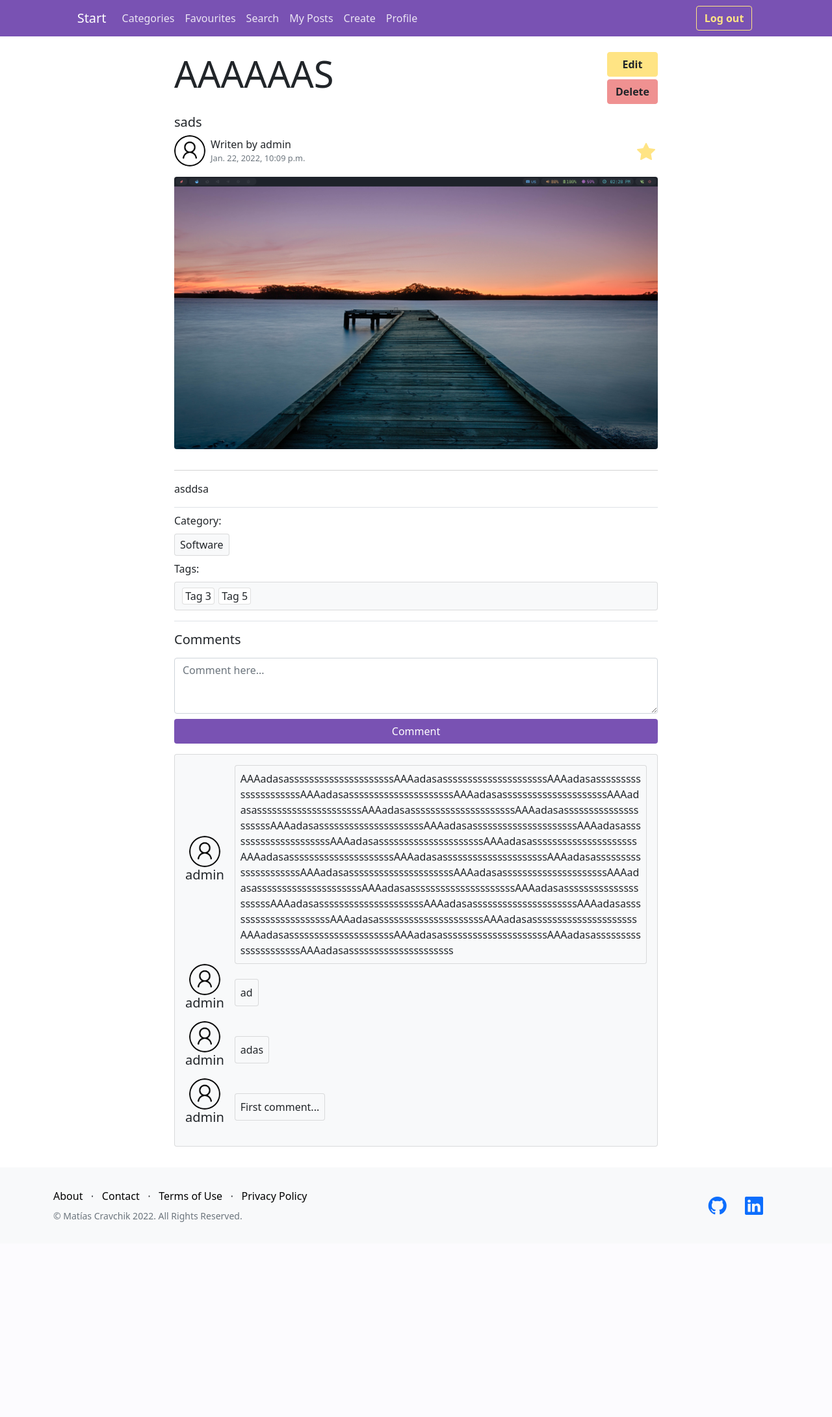
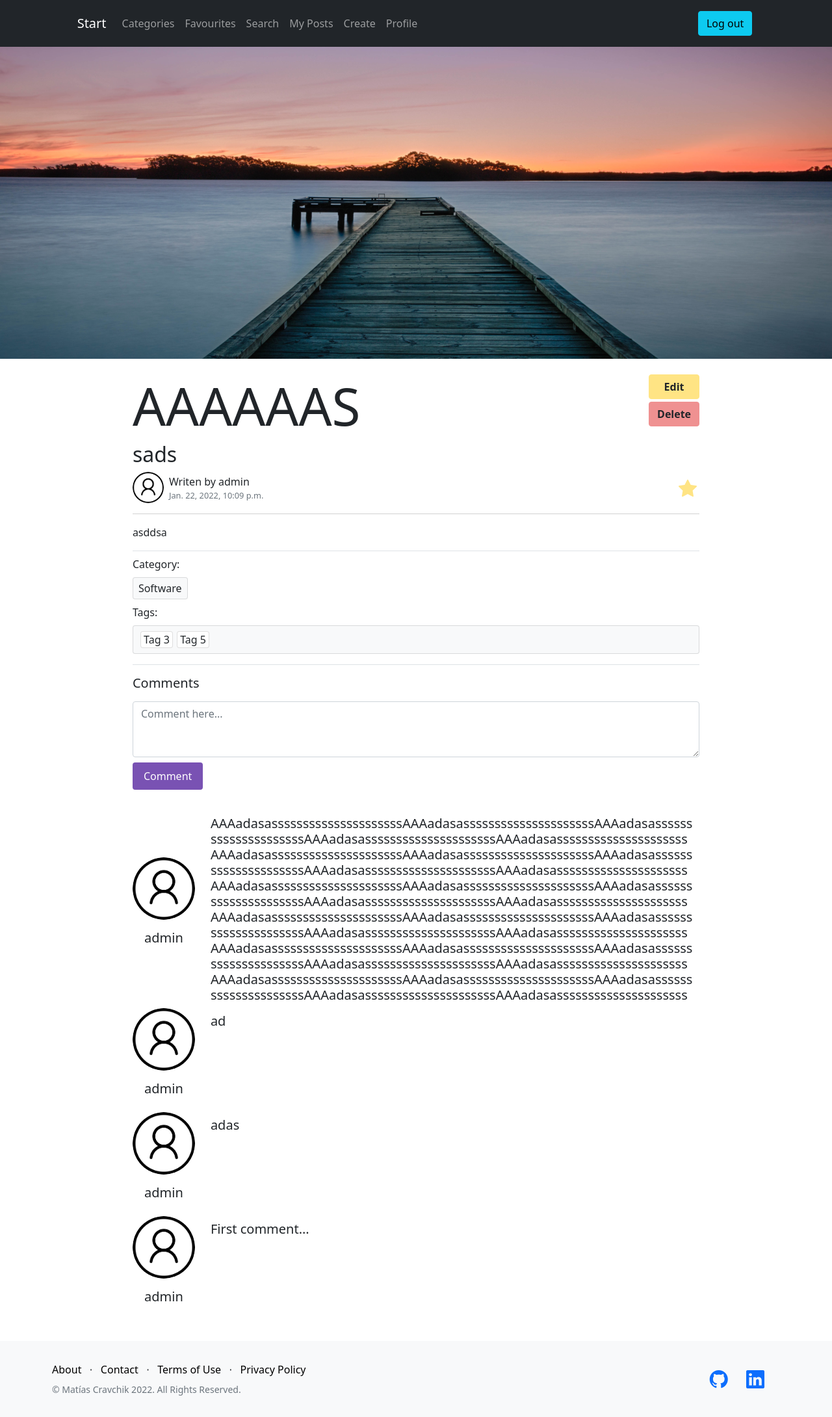
Before and after one commit to MatiasCra/DjangoBlog, a Django app: page /blog/post/4 in a window 1280 px wide. Shown: the whole page at 65% size. Before the commit the page ends 1880 px from the top, so only its background shows below. Run offline with Django 4.2, Linux system fonts and the light colour scheme; a user stored in the database is signed in; data comes from the database, SQL or seed files in the repository; both versions use the stored data as it was after the commit; some libraries are stand-ins or nearby versions.

Commit message:
redisign and tweaks

```diff
--- a/DjangoBlog/static/scripts.js
+++ b/DjangoBlog/static/scripts.js
@@ -67,10 +67,11 @@ const filterCollectionByValue = (collection, val) => {
   return false;
 };
 
+const isEmpty = (text) => !text.trim().length;
+
 const isValidTag = (tag) => {
-  isEmpty = !tag.trim().length;
   isNumeric = !isNaN(tag) || !isNaN(parseFloat(tag));
-  return !isEmpty && !isNumeric;
+  return !isEmpty(tag) && !isNumeric;
 };
 
 // Add tag entered to the list
@@ -232,18 +233,18 @@ if (commentBtn) {
     // Comment div
     commentContainer = document.createElement("div");
     commentContainer.className =
-      "d-flex justify-content-start align-items-center link-container";
+      "d-flex justify-content-start align-items-center";
     // User info div
     userContainer = document.createElement("div");
     userContainer.className =
-      "d-flex flex-column align-items-center justify-content-center text-center";
+      "d-flex flex-column align-items-center justify-content-center text-center mb-2";
     // Profile img
     userImg = document.createElement("img");
     userImg.alt = "comment-avatar";
     userImg.src = JSON.parse(
       document.getElementById("avatarContext").textContent
     );
-    userImg.className = "author-avatar";
+    userImg.className = "comment-avatar mx-auto";
     // Username
     userP = document.createElement("p");
     userP.className = "display-5 fs-5";
@@ -253,21 +254,31 @@ if (commentBtn) {
     // Add user info to div
     userContainer.appendChild(userImg);
     userContainer.appendChild(userP);
-    // Comment content p
-    commentP = document.createElement("p");
-    commentP.className = "m-0 ms-3 p-2 card bg-light";
-    commentP.innerHTML = content;
+    // Comment content div
+    commentDiv = document.createElement("div");
+    commentDiv.className = "m-0 ms-3 px-2 w-100 align-self-start h5 fw-normal break-all";
+    commentDiv.innerHTML = content;
     // Add all comment info to div
     commentContainer.appendChild(userContainer);
-    commentContainer.appendChild(commentP);
+    commentContainer.appendChild(commentDiv);
+
     // Add comment to all comments div
     commentBlock = document.getElementById("commentsBlock");
+    // If there where no comments, remove the 'no comments' stuff
+    const noCommentsP = document.getElementById("noCommentsP");
+    if (!noCommentsP.classList.contains("d-block")) {
+      noCommentsP.classList.add("d-block");
+      commentBlock.classList.remove("card");
+      commentBlock.classList.remove("bg-light");
+    }
     commentBlock.prepend(commentContainer);
   };
 
   commentBtn.addEventListener("click", () => {
     commentInput = document.getElementById("commentInput");
     content = commentInput.value;
-    addComment(content);
+    if(!isEmpty(content)){
+      addComment(content);
+    }
   });
 }
--- a/DjangoBlog/static/styles.css
+++ b/DjangoBlog/static/styles.css
@@ -1,11 +1,67 @@
 :root {
   --main-color: rgb(121, 82, 179);
-    --secondary-color:rgb(255, 228, 132);
-    --secondary-color-light:rgba(255, 228, 132, .8);
+  --secondary-color: rgb(255, 228, 132);
+  --secondary-color-light: rgba(255, 228, 132, 0.8);
   --danger-color: rgb(239, 145, 145);
   --danger-color-light: rgb(245, 158, 158);
 
+  --color-dark: rgb(33, 37, 41);
+
   --bootstrap-primary-color: #0d6efd;
+}
+
+.bg-login {
+  background-image: url(./images/login-bg.jpg);
+}
+
+.bg-signup {
+  background-image: url(./images/header-bg-2.jpg);
+}
+
+.bg-full {
+  background-size: cover;
+  background-repeat: no-repeat;
+  background-position: top;
+}
+
+.bg-full nav,
+.bg-full .footer {
+  background-color: transparent !important;
+}
+
+.bg-full .footer {
+  padding-top: 0;
+  color: white;
+}
+
+.bg-full .my-link {
+  color: rgba(255, 255, 255, 0.7);
+}
+
+.p-signup-card {
+  padding: 2rem;
+}
+
+.o-98 {
+  opacity: 0.98;
+}
+
+.cat-link,
+.cat-link:hover {
+  color: black;
+  text-decoration: none;
+}
+
+.cat-li {
+  transition: background-color 150ms;
+}
+
+.cat-li:hover {
+  background-color: rgba(0, 0, 0, 0.1);
+}
+
+.border-dark {
+  border-color: rgba(0, 0, 0, 0.4) !important;
 }
 
 .my-list {
@@ -16,20 +72,9 @@
   border: none !important;
 }
 
-.color-main, .my-link.color-main {
+.color-main,
+.my-link.color-main {
   color: var(--main-color);
-}
-
-.nav-link {
-    color: rgba(255, 255, 255, 0.85) !important;
-}
-
-.nav-link:hover {
-    color: rgba(255, 255, 255, 1) !important;
-}
-
-.nav-link.active {
-    color: rgba(255, 255, 255, 1) !important;
 }
 
 .bg-main {
@@ -90,15 +134,39 @@
 }
 
 .my-form > p > label {
-    margin-bottom: .5em;
+  margin-bottom: 0.5em;
 }
 
-.my-form input:focus, .my-form select:focus, .my-form textarea:focus {
-    box-shadow: 0 0 0 4px rgba(121, 82, 179, .25);
+/* .my-form input:focus,
+.my-form select:focus,
+.my-form textarea:focus {
+  box-shadow: 0 0 0 4px rgba(33, 37, 41, 0.25);
+} */
+
+.post-card {
+  min-width: 15rem;
+  min-height: 20rem;
+  cursor: pointer;
+  overflow: hidden;
+}
+
+.post-card:hover .post-image {
+  transform: scale(1.075);
 }
 
 .post-image {
-    border-radius: 0.25em;
+  width: 100%;
+  height: 18rem;
+  object-fit: cover;
+  transition: transform 300ms;
+}
+
+.post-body {
+  height: 7rem;
+}
+
+.best-post-image {
+  object-fit: cover;
 }
 
 .post-info {
@@ -265,3 +337,17 @@ a.card {
 #tagSearchDelete * {
   border: none;
 }
+
+.comment-avatar {
+  width: 6rem;
+  margin-bottom: 1rem;
+  border-radius: 100%;
+}
+
+.break-all {
+  word-break: break-all;
+}
+
+.m-login {
+  margin-top: 4rem;
+}
--- a/DjangoBlog/templates/layout.html
+++ b/DjangoBlog/templates/layout.html
@@ -33,9 +33,9 @@
     <link rel="stylesheet" href="{% static 'styles.css' %}?{% now 'U' %}" />
   </head>
   <body>
-    <div class="d-flex flex-column" style="min-height: 100vh; position: relative;">
+    <div class="d-flex flex-column {% block pageclass %}{% endblock pageclass %}" style="min-height: 100vh; position: relative;">
       <!-- Navigation-->
-      <nav class="navbar navbar-expand-lg navbar-dark static-top bg-main">
+      <nav class="navbar navbar-expand-lg navbar-dark static-top bg-dark py-3">
         <div class="container col-lg-10 align-items-center">
           <a class="navbar-brand" href="{% url 'Home' %}">Start</a>
           <button
@@ -53,7 +53,7 @@
             class="collapse navbar-collapse d-lg-flex flex-lg-row justify-content-lg-between"
             id="navbarNavDropdown"
           >
-            <ul class="navbar-nav w-fit">
+            <ul class="navbar-nav">
               <li class="nav-item">
                 <a
                   class="nav-link {% if page == 'Categories' %} active {% endif %}"
@@ -115,18 +115,18 @@
               </li>
               {% endif %}
             </ul>
-            <div class="w-fit d-flex">
+            <div class="d-flex justify-content-center">
               {% if not user.is_authenticated %}
               <div class="nav-item mx-1 my-auto">
                 <a
-                  class="btn btn-outline-light outline-secondary"
+                  class="btn btn-info btn-pill"
                   href="{% url 'Login' %}"
                   >Log in</a
                 >
               </div>
               <div class="nav-item mx-1 my-auto">
                 <a
-                  class="btn btn-outline-light outline-secondary"
+                  class="btn btn-danger btn-pill"
                   href="{% url 'Signup' %}"
                   >Sign up</a
                 >
@@ -134,7 +134,7 @@
               {% else %}
               <div class="nav-item mx-1">
                 <a
-                  class="btn btn-outline-light outline-secondary"
+                  class="btn btn-info btn-pill"
                   href="{% url 'Logout' %}"
                   >Log out</a
                 >
@@ -144,17 +144,18 @@
           </div>
         </div>
       </nav>
-      <div class="pt-2 pb-4 container flex-grow-1">
-        <div class="col-lg-8 col-md-10 col-sm-11 mx-auto pt-3">
+      {% block header %}{% endblock header %}
+      <div class="py-2 container-fluid flex-grow-1">
+        <div class="col-lg-10 col-md-11 mx-auto pt-3 d-flex flex-column">
           {% block content %} {% endblock content %}
         </div>
       </div>
       <!-- Footer-->
       <footer class="footer bg-light">
-        <div class="container">
+        <div class="container-fluid px-5">
           <div class="row">
             <div class="col-lg-6 h-100 text-center text-lg-start my-auto">
-              <ul class="list-inline mb-2">
+              <ul class="list-inline mb-2 text-lg-start">
                 <li class="list-inline-item">
                   <a href="#!" class="my-link">About</a>
                 </li>
@@ -171,12 +172,12 @@
                   <a href="#!" class="my-link">Privacy Policy</a>
                 </li>
               </ul>
-              <p class="text-muted small mb-4 mb-lg-0">
+              <p class="text-muted small mb-4 mb-lg-0 text-lg-start">
                 &copy; Matías Cravchik 2022. All Rights Reserved.
               </p>
             </div>
             <div class="col-lg-6 h-100 text-center text-lg-end my-auto">
-              <ul class="list-inline mb-0">
+              <ul class="list-inline mb-0 text-lg-end">
                 <li class="list-inline-item me-4">
                   <a href="https://github.com/MatiasCra" target="_blank"><i class="bi-github fs-3"></i></a>
                 </li>
--- a/blog/templates/blog/post.html
+++ b/blog/templates/blog/post.html
@@ -1,4 +1,13 @@
-{% extends 'layout.html' %} {% block content %}
+{% extends 'layout.html' %}
+
+{% block header %}
+<div class="bg-dark o-98 p-0 m-0">
+    <img src="{{ post.image.url }}" alt="post" class="w-100" style="max-height: 30rem; object-fit: cover;" />
+</div>
+{% endblock header %}
+
+{% block content %}
+<div class="col-xl-10 col-11 mx-auto">
   <div class="post-info">
     {{ user.username|json_script:"usernameContext" }}
     {{ user_avatar|json_script:"avatarContext" }}
@@ -13,12 +22,12 @@
             Delete
           </a>
         </div>
-      <h3 class="display-4 col-xl-10 fit-content">{{ post.title }}</h3>
+        <h2 class="col-xl-10 fit-content display-1 fw-normal">{{ post.title }}</h2>
       {% else %}
-      <h3 class="display-4 w-100 fit-content">{{ post.title }}</h3>
+        <h2 class="w-100 fit-content display-1 fw-normal">{{ post.title }}</h2>
       {% endif %}
     </div>
-  <h6 class="lead">{{ post.subtitle }}</h6>
+    <h6 class="lead fs-2">{{ post.subtitle }}</h6>
     <div class="d-flex justify-content-between">
       <a
         class="d-flex justify-content-start align-items-center link-container"
@@ -40,7 +49,6 @@
         {% endif %}
       </div>
     </div>
-  <img src="{{ post.image.url }}" alt="post" class="w-100 post-image my-3" />
   </div>
   <div class="mt-3">{{ post.content | safe }}</div>
   <div class="py-2 border-top">
@@ -60,37 +68,40 @@
     </ul>
     <div class="border-top" id="{{ post.id }}">
       <h5 class="py-3 m-0">Comments</h5>
-
+      {% if user.is_authenticated %}
         <textarea name="comment" id="commentInput" class="form-control mb-2 main-shadow"
                   cols="30" rows="3" placeholder="Comment here..."></textarea>
-    <button class="btn btn-main mb-3 d-block w-100" id="commentBtn">Comment</button>
+        <button class="btn mb-3 btn-main px-3 py-2" id="commentBtn">Comment</button>
+      {% endif %}
 
-    <div id="commentsBlock" class="card p-3 {% if not comments %}bg-light{% endif %}">
+      <div id="commentsBlock" class="py-3 {% if not post.comments %}card bg-light{% endif %}">
         <p
           class="text-center w-100 fs-5 display-5 p-0 m-0 {% if post.comments %}d-none{% endif %}"
+          id="noCommentsP"
         >
           No comments yet.
         </p>
         {% for comment in post.comments %}
           <div
-          class="d-flex justify-content-start align-items-center link-container"
+            class="d-flex justify-content-start align-items-center"
           >
-          <div class="d-flex flex-column align-items-center justify-content-center text-center">
+            <div class="d-flex flex-column align-items-center justify-content-center text-center mb-2">
               {% if comment.profile %}
-              <img src="{{ comment.profile.avatar.url }}" alt="comment-avatar" class="author-avatar mx-auto" />
+                <img src="{{ comment.profile.avatar.url }}" alt="comment-avatar" class="comment-avatar mx-auto" />
               {% else %}
-              <img src="{{ default_avatar }}" alt="comment-avatar" class="author-avatar" />
+                <img src="{{ default_avatar }}" alt="comment-avatar" class="comment-avatar mx-auto" />
               {% endif %}
               <p class="display-5 fs-5">
                 {{ comment.user.username }}
               </p>
             </div>
-          <p class="m-0 ms-3 p-2 card bg-light">
+            <div class="m-0 ms-3 p-2 w-100 align-self-start h5 fw-normal break-all">
               {{ comment.content }}
-          </p>
+            </div>
           </div>
         {% endfor %}
       </div>
     </div>
   </div>
+</div>
 {% endblock content %}
--- a/blog/views.py
+++ b/blog/views.py
@@ -14,7 +14,11 @@ import json
 
 def index(request):
     posts = Post.objects.all().order_by("-date")
-    return render(request, "blog/index.html", {"page": "Blog", "posts": posts})
+    return render(
+        request,
+        "blog/index.html",
+        {"page": "Blog", "posts": posts},
+    )
 
 
 @user_passes_test(lambda user: user.is_authenticated)
@@ -87,7 +91,7 @@ def categories(request):
 
 def myposts(request):
     posts = Post.objects.filter(user=request.user.id).order_by("-date")
-    return render(request, "blog/myposts.html", {"page": "My Posts", "posts": posts})
+    return render(request, "blog/index.html", {"page": "My Posts", "posts": posts})
 
 
 def delete_success(request):
@@ -103,7 +107,10 @@ def get_post(request, post_id):
     tags = post.tags.all()
     author_avatar_url = Profile.avatar_url(post.user)
     is_fav = Favourite.is_favourited(user_id=request.user.id, post_id=post_id)
-    user_avatar = Profile.avatar_url(request.user)
+    if request.user.is_authenticated:
+        user_avatar = Profile.avatar_url(request.user)
+    else:
+        user_avatar = None
     return render(
         request,
         "blog/post.html",
@@ -309,11 +316,12 @@ def toggle_favourite(request, post_id):
 @user_passes_test(lambda user: user.is_authenticated)
 def make_comment(request, post_id):
     body = json.loads(request.body)
-    print("Body:", body)
     content = body["content"]
-    print("Content:", content)
-    comment = Comment(
-        content=content, user=request.user, post=Post.objects.get(id=post_id)
-    )
-    comment.save()
-    return HttpResponse()
+    if not content.isspace() and content != "":
+        comment = Comment(
+            content=content, user=request.user, post=Post.objects.get(id=post_id)
+        )
+        comment.save()
+        return HttpResponse()
+    else:
+        return HttpResponseNotModified()
```
Also changed, not shown: other parts of DjangoBlog/static/styles.css (+27 -24 lines), accounts/templates/accounts/login.html (+11 -6 lines), accounts/templates/accounts/signup.html (+10 -6 lines), blog/models.py (+16 -0 lines), blog/templates/blog/categories.html (+14 -5 lines), blog/templates/blog/index.html (+11 -5 lines), blog/templates/blog/post_card.html (+14 -10 lines), blog/templates/blog/post_form.html (+10 -4 lines), blog/templates/blog/search.html (+9 -3 lines), DjangoBlog/static/images/count-card-bg.jpg (added), DjangoBlog/static/images/header-bg-1.jpg (added), DjangoBlog/static/images/header-bg-2.jpg (added), DjangoBlog/static/images/login-bg.jpg (added), db.sqlite3, 1 more files. Lines whose indentation alone changed are shown as unchanged.
